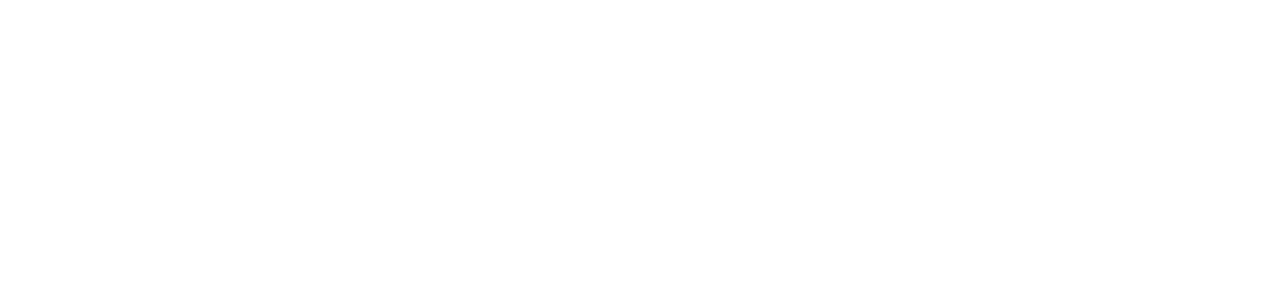
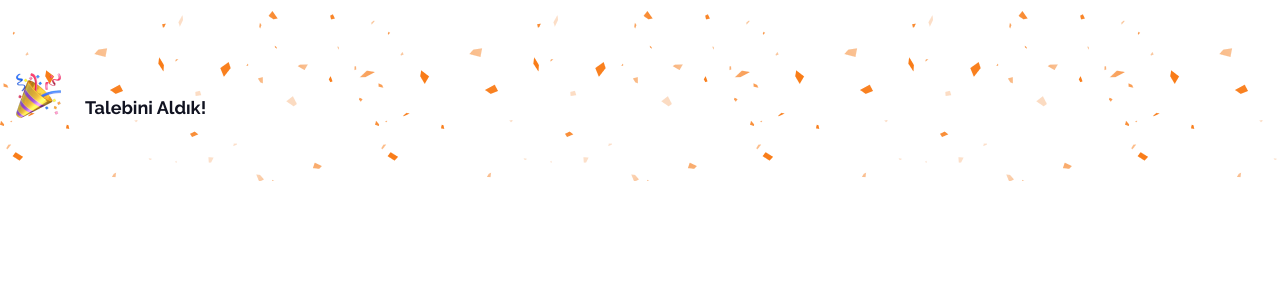
Before and after one commit to EylemGokdemir05/armut-clone-app, a React (Create React App) app: page /success in a window 1280 px wide. Shown: the top 300 px of the page. Built offline with nearby package versions, Linux system fonts and the light colour scheme.

Commit message:
success page added

```diff
--- a/src/App.tsx
+++ b/src/App.tsx
@@ -1,6 +1,7 @@
 import { BrowserRouter as Router, Switch, Route } from "react-router-dom";
 import JobRequest from "./components/job-request/JobRequest";
 import ServiceList from "./components/service/List";
+import SuccessPage from "./components/SuccessPage";
 
 function App() {
   return (
@@ -8,6 +9,7 @@ function App() {
       <Switch>
         <Route exact path="/" component={ServiceList} />
         <Route path="/request/:pageNumber" component={JobRequest}></Route>
+        <Route path="/success" component={SuccessPage}></Route>
       </Switch>
     </Router>
   );
--- a/src/_scss/pages/__pages-dir.scss
+++ b/src/_scss/pages/__pages-dir.scss
@@ -2,3 +2,4 @@
 @import "home";
 @import "job-request";
 @import "question";
+@import "success";
--- /dev/null
+++ b/src/_scss/pages/_success.scss
@@ -0,0 +1,17 @@
+.success-page {
+  display: flex;
+  align-items: center;
+  height: 170px;
+  margin-top: 11px;
+  background-image: url("../../assets/confetti.png");
+
+  .image-text-section {
+    display: flex;
+    align-items: flex-end;
+  }
+
+  img {
+    margin-right: 24px;
+    margin-left: 16px;
+  }
+}
--- /dev/null
+++ b/src/components/SuccessPage.tsx
@@ -0,0 +1,14 @@
+import successIcon from "../assets/success-icon.png";
+
+const SuccessPage = () => {
+  return (
+    <div className="success-page">
+      <div className="image-text-section">
+        <img src={successIcon}></img>
+        <h1>Talebini Aldık!</h1>
+      </div>
+    </div>
+  );
+};
+
+export default SuccessPage;
--- a/src/components/job-request/JobRequest.tsx
+++ b/src/components/job-request/JobRequest.tsx
@@ -33,15 +33,17 @@ const JobRequest = () => {
   //   const question = state.questions.filter((question: any) => question.pageNumber == pageNumber)[0];
   //   console.log("question last: ", question);
 
-  const checkIsLastPage = (pageNumber: any, length: any) => {
-    return pageNumber == length;
-  };
-
   const calculateWidthOfProgress = (pageNumber: any, length: any) => {
     return Math.floor((Number(pageNumber) / length) * 100);
   };
 
   const widthOfProgress = calculateWidthOfProgress(pageNumber, state.questions.length);
+
+  const checkIsLastPage = (pageNumber: any, length: any) => {
+    return pageNumber == length;
+  };
+
+  const isLastPage = checkIsLastPage(pageNumber, state.questions.length);
 
   useEffect(() => {
     console.log("JobRequest useEffect!!!");
@@ -56,7 +58,7 @@ const JobRequest = () => {
         {discountRateText && pageNumber == 1 && <DiscountBanner discountRateText={discountRateText} />}
         <Question question={state.questions} />
       </div>
-      <StickyButton pageNumber={pageNumber} state={state} />
+      <StickyButton pageNumber={pageNumber} state={state} isLastPage={isLastPage} />
     </>
   );
 };
--- a/src/components/job-request/StickyButton.tsx
+++ b/src/components/job-request/StickyButton.tsx
@@ -1,17 +1,28 @@
 import { useHistory } from "react-router";
 
-const StickyButton = ({ pageNumber, state }: { pageNumber: any; state: any }) => {
+const StickyButton = ({ pageNumber, state, isLastPage }: { pageNumber: any; state: any; isLastPage: any }) => {
   const history = useHistory();
 
   const handleClickContinue = () => {
     history.push(`/request/${Number(pageNumber) + 1}`, state);
   };
 
+  const sendRequest = () => {
+    history.push("/success");
+  };
+
   return (
     <div className="sticky-button-section">
-      <button className="button" onClick={handleClickContinue}>
-        <label className="large lh-20">DEVAM</label>
-      </button>
+      {!isLastPage && (
+        <button className="button" onClick={handleClickContinue}>
+          <label className="large lh-20">DEVAM</label>
+        </button>
+      )}
+      {isLastPage && (
+        <button className="button" onClick={sendRequest}>
+          <label className="large lh-20">TALEP GÖNDER</label>
+        </button>
+      )}
     </div>
   );
 };
```
Also changed, not shown: src/assets/confetti.png (added), src/assets/success-icon.png (added).
